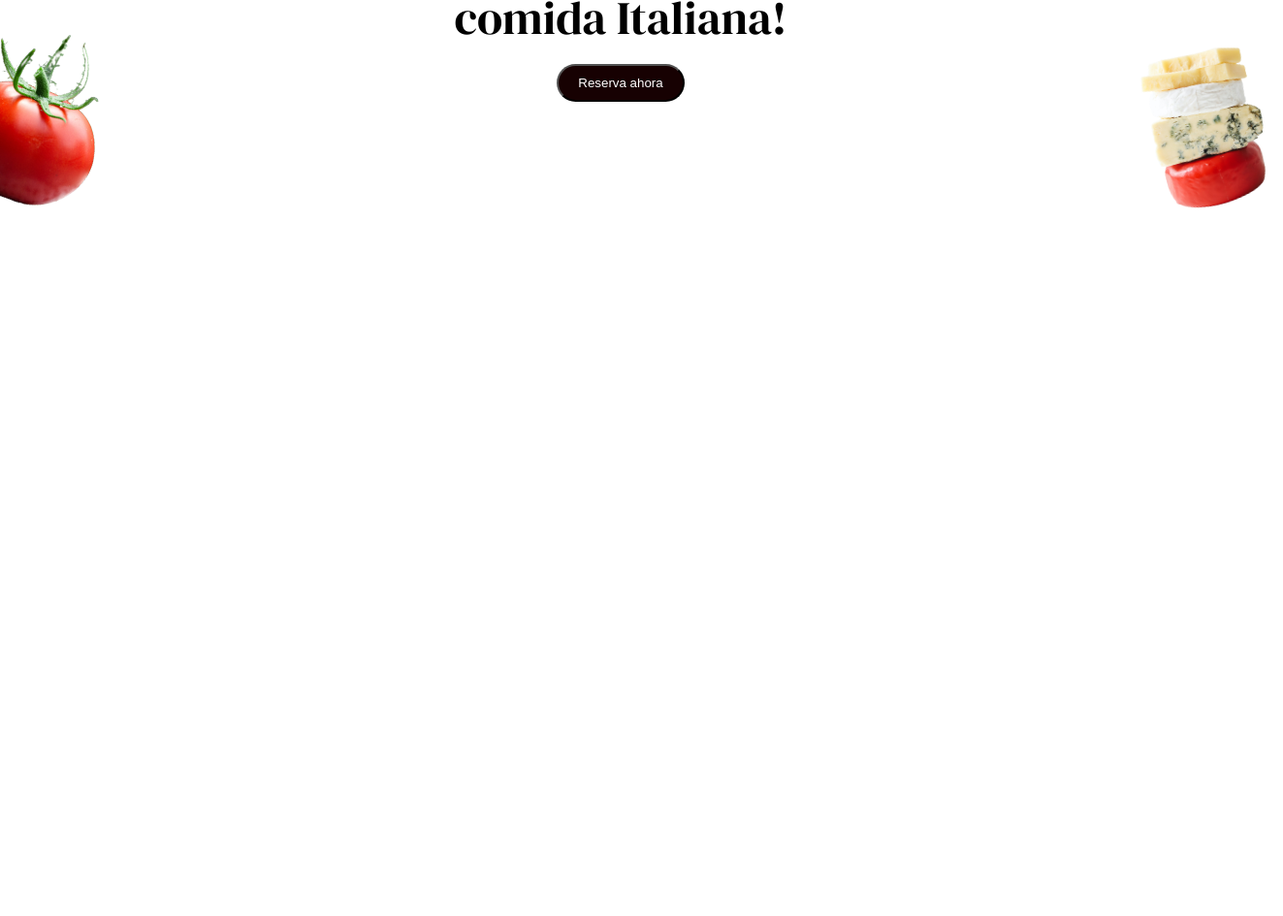
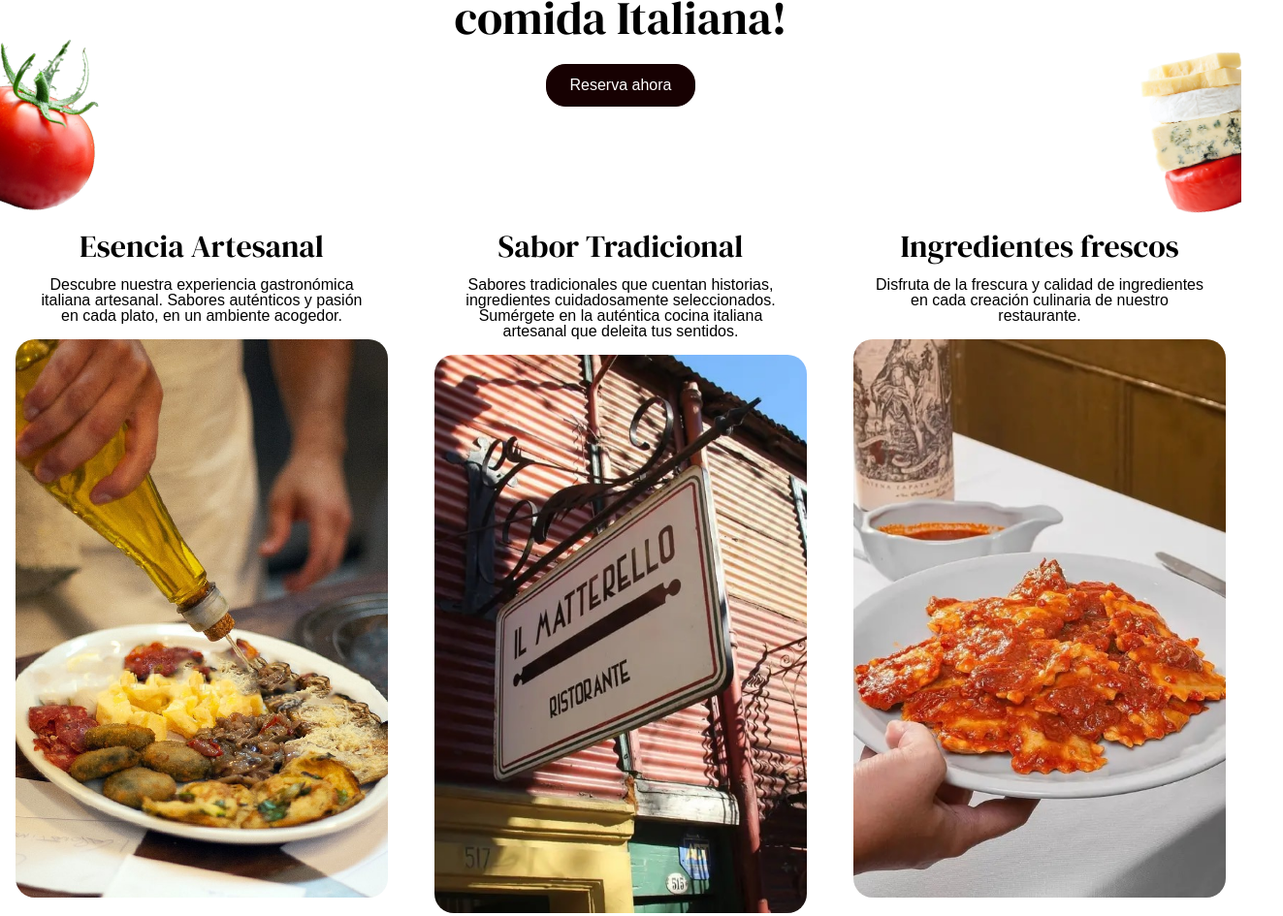
Before and after one commit to ivandelaparte/Practica-html, a plain HTML site: page index.html in a window 1280 px wide. Shown: the part 295-1240 px from the top of the page at 97% size, 1323 px wide, since content can reach past the window. Before the commit the page ends 800 px from the top, so only its background shows below. Drawn offline with Linux system fonts and the light colour scheme.

Commit message:
Creación de sección features.

```diff
--- a/index.html
+++ b/index.html
@@ -16,7 +16,7 @@
     <header>
         <nav class="navbar">
             <div class="brand">
-                <h1 class="title">IL MATTERELLO</h1>
+                <img src="/src/img/logo_text.png" alt="Logo con las palabras Il Matterello" class="title">
             </div>
             <div class="actions">
                 <img src="src/img/icons/bars-solid.svg" alt="Botón de menú">
@@ -38,6 +38,41 @@
                 <button class="hero-button">Reserva ahora</button>
             </div>
         </section>
+
+        <section class="features">
+
+            <div class="features-wrapper">
+
+                <div class="feature">
+                    <h4 class="feature-title text-serif">Esencia Artesanal</h4>
+                    <p class="feature-text">
+                        Descubre nuestra experiencia gastronómica italiana artesanal.
+                        Sabores auténticos y pasión en cada plato, en un ambiente acogedor.
+                    </p>
+                    <img src="/src/img/image1.jpg" alt="Una persona condimentando un plato con aceite" class="feature-image">
+                </div>
+
+                <div class="feature">
+                    <h4 class="feature-title text-serif">Sabor Tradicional</h4>
+                    <p class="feature-text">
+                        Sabores tradicionales que cuentan historias, ingredientes cuidadosamente
+                        seleccionados. Sumérgete en la auténtica cocina italiana artesanal que deleita tus sentidos.
+                    </p>
+                    <img src="/src/img/image2.jpg" alt="Cartel del restaurante Il Matterello" class="feature-image">
+                </div>
+
+                <div class="feature">
+                    <h4 class="feature-title text-serif">Ingredientes frescos</h4>
+                    <p class="feature-text">
+                        Disfruta de la frescura y calidad de ingredientes
+                        en cada creación culinaria de nuestro restaurante.
+                    </p>
+                    <img src="/src/img/image3.jpg" alt="Un plato de ravioles con salsa" class="feature-image">
+                </div>
+
+            </div>
+
+        </section>
     </main>
 
     <script src="https://kit.fontawesome.com/5192e2c541.js" crossorigin="anonymous"></script>
--- /dev/null
+++ b/src/styles/features.css
@@ -0,0 +1,40 @@
+.features {
+    display: flex;
+    text-align: center;
+    justify-content: center;
+    padding-top: 4rem;
+}
+
+.features-wrapper {
+    display: flex;
+    flex-direction: column;
+    gap: 2rem;
+}
+
+.feature {
+    padding: 0 1rem;
+}
+
+.feature-title {
+    font-size: 2rem;
+}
+
+.feature-text {
+    margin: 1rem;
+}
+
+.feature-image {
+    width: 100%;
+    border-radius: 20px;
+    max-width: 450px;
+    aspect-ratio: 2/3;
+    object-fit: cover;
+}
+
+@media (min-width: 768px) {
+    .features-wrapper {
+        display: grid;
+        grid-template-columns: 1fr 1fr 1fr;
+        gap: 1rem
+    }
+}
--- a/src/styles/hero.css
+++ b/src/styles/hero.css
@@ -53,6 +53,8 @@
     width: fit-content;
     padding: 0.75em 1.5em;
     border-radius: 20px;
+    border: 1px solid var(--black-color);
+    font-size: 16px;
 }
 
 .left-floating {
--- a/src/styles/navbar.css
+++ b/src/styles/navbar.css
@@ -5,10 +5,6 @@
     padding: 1rem;
 }
 
-.title {
-    font-size: 2.5vh;
-}
-
 .actions img {
     height: 4vh;
     width: auto;
--- a/src/styles/style.css
+++ b/src/styles/style.css
@@ -5,3 +5,5 @@
 @import "navbar.css";
 
 @import "hero.css";
+
+@import "features.css";
--- a/src/styles/variables.css
+++ b/src/styles/variables.css
@@ -3,8 +3,8 @@
     --black-color: #170102;
 }
 
-body {
-    overflow-x: hidden;
+main {
+    overflow: hidden;
     font-family: "Monserrat", sans-serif;
 }
 
```
Also changed, not shown: Assets/bar_logo.png (deleted), Assets/hero_left.png (deleted), Assets/hero_right.png (deleted), Assets/icons/menu.svg (deleted), Assets/plate.png (deleted), src/img/cheese_footer.png (renamed from Assets/cheese_footer.png), src/img/image1.jpg (renamed from Assets/image1.jpg), src/img/image2.jpg (renamed from Assets/image2.jpg), src/img/image3.jpg (renamed from Assets/image3.jpg), src/img/logo_footer.png (renamed from Assets/logo_footer.png), src/img/logo_text.png (renamed from Assets/logo_text.png).
